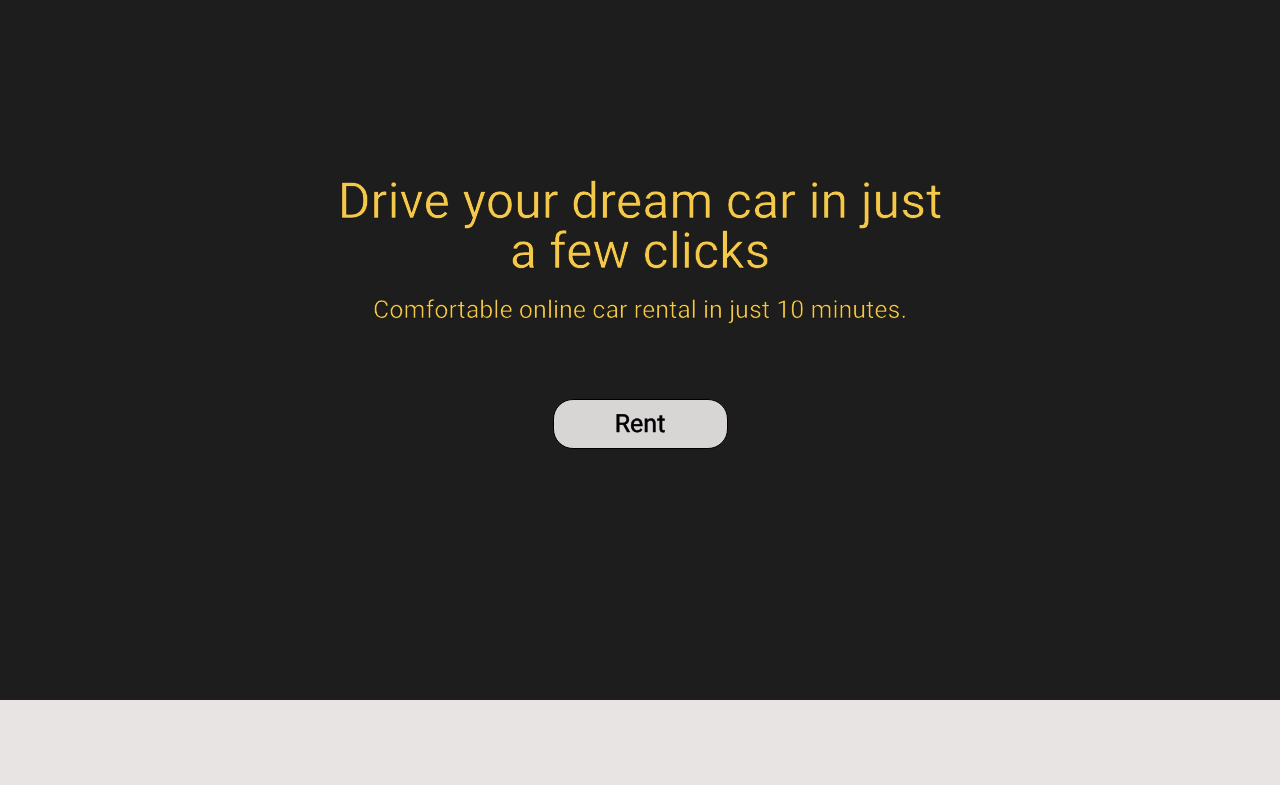
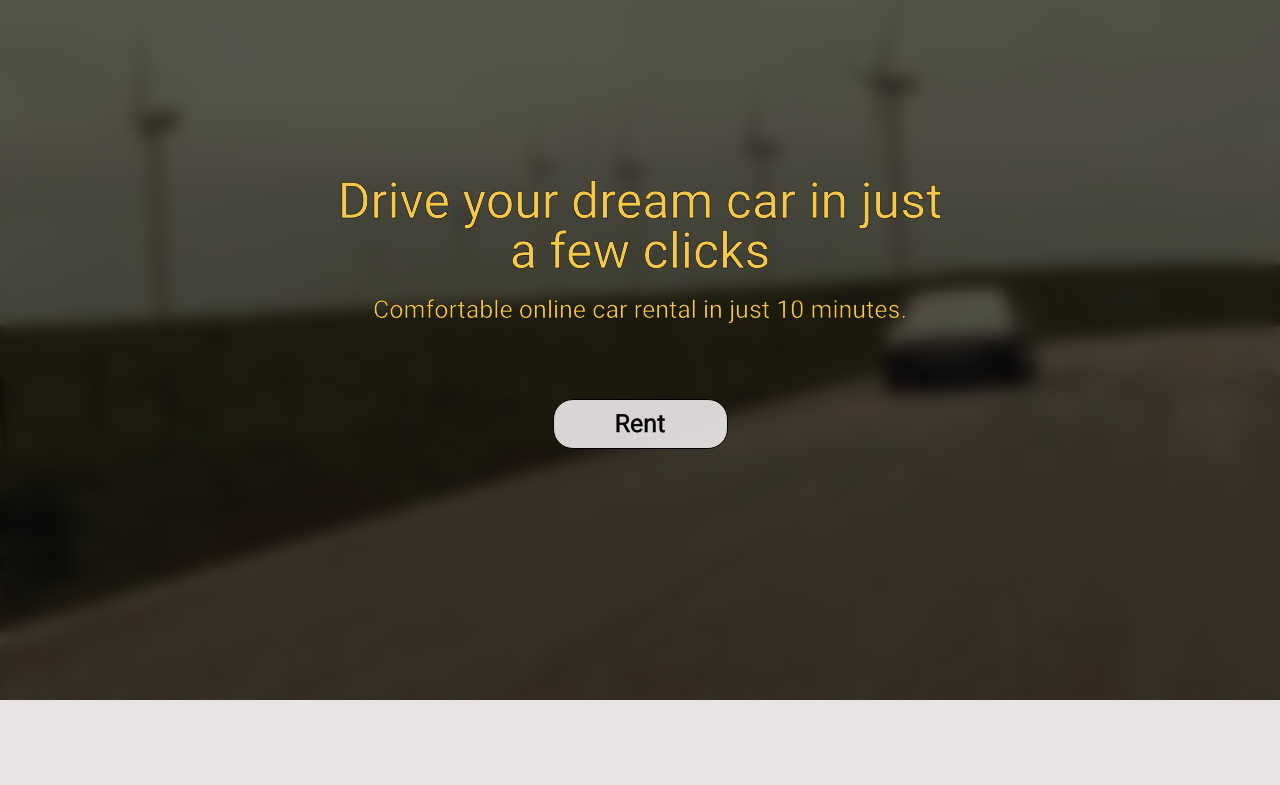
Before and after one commit to Biknac/RentCar, a plain HTML site: page index.html in a window 1280 px wide. Shown: the part 100-885 px from the top of the page. Drawn offline with Linux system fonts and the light colour scheme; files whose address does not match are found by name; a web font is replaced by a local one.

Commit message:
Update main-style.css

```diff
--- a/style/main-style.css
+++ b/style/main-style.css
@@ -122,7 +122,7 @@ body {
 }
 
 .background-intro{
-    background-image: url(./assets/giphy.webp);
+    background-image: url(../assets/giphy.webp);
     background-repeat: no-repeat;
     background-position: center center;
     /*background-attachment: fixed;*/
```
